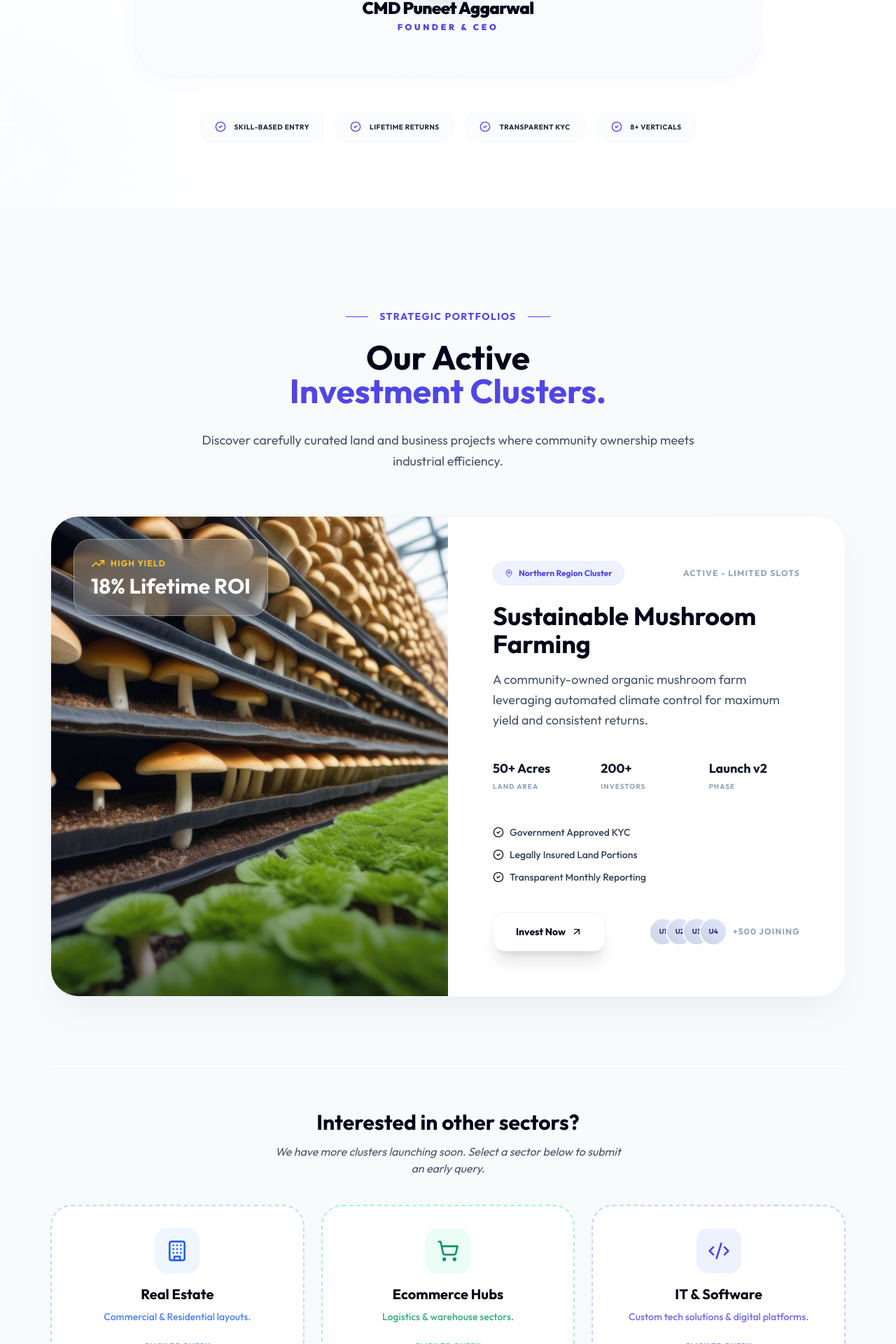
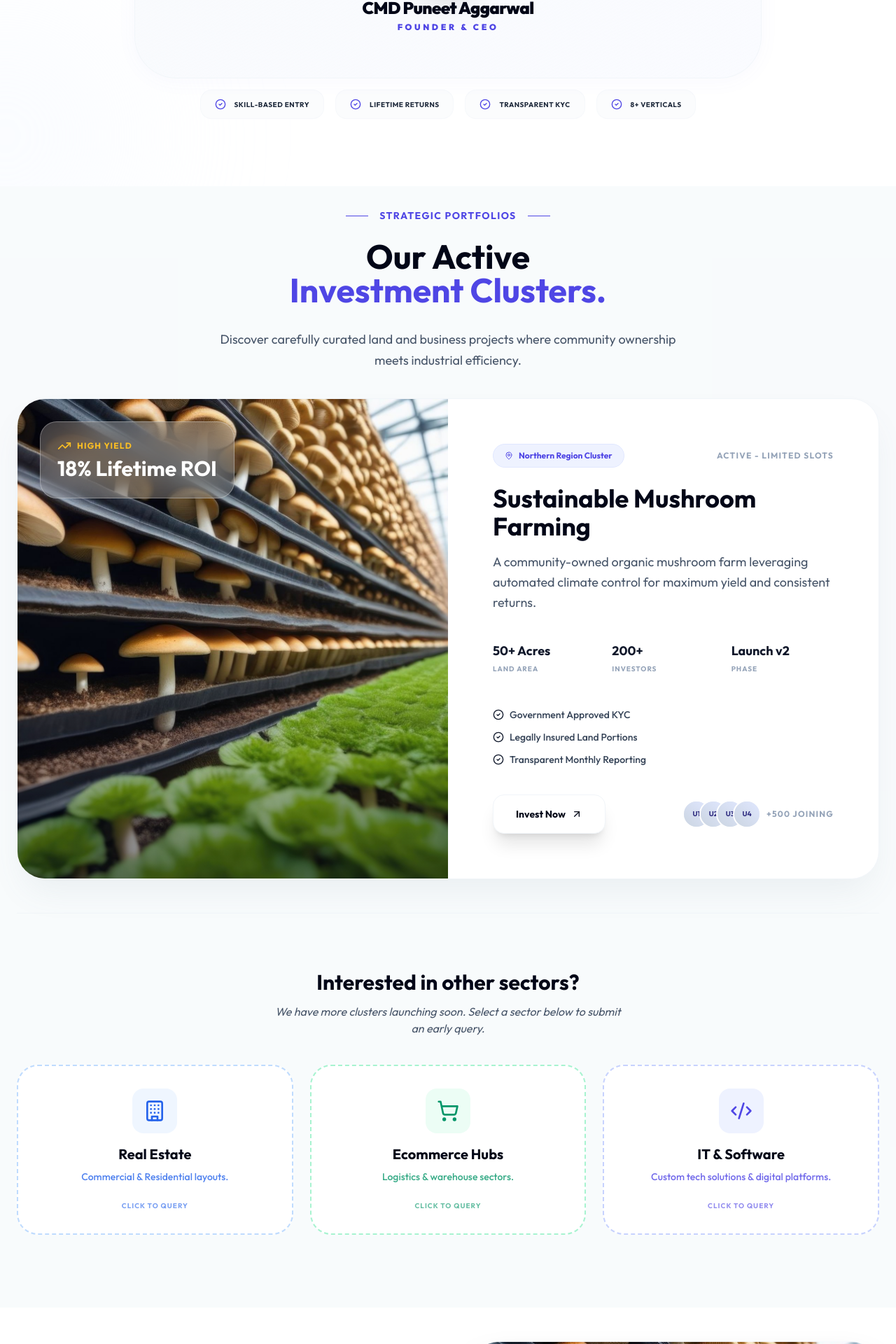
Before and after one commit to BlackWorld-Creater/theBrokr, a Next.js app: page / in a window 1280 px wide. Shown: the part 1919-3839 px from the top of the page at 70% size. Built offline with nearby package versions, Linux system fonts and the light colour scheme.

Commit message:
updated the padding section : className="pt-12 pb-16 bg-section-alt relative"

```diff
--- a/app/page.tsx
+++ b/app/page.tsx
@@ -36,7 +36,7 @@ export default function Home() {
       <LaunchingSoon />
       <Process />
       <Services />
-      <Team />
+      {/* <Team /> */}
       <Contact />
     </main>
   )
--- a/components/sections/About.tsx
+++ b/components/sections/About.tsx
@@ -124,7 +124,7 @@ const About = () => {
         </motion.div>
 
         {/* Optional Bullet Points (Simplified & Centered) */}
-        <div className="flex flex-wrap justify-center gap-4 mt-12">
+        <div className="flex flex-wrap justify-center gap-4 mt-4">
           {[
             "Skill-based Entry",
             "Lifetime Returns",
--- a/components/sections/LaunchingSoon.tsx
+++ b/components/sections/LaunchingSoon.tsx
@@ -71,7 +71,7 @@ const categories = [
 
 const LaunchingSoon = () => {
   return (
-    <section className="py-24 bg-white relative overflow-hidden">
+    <section className="pt-12 pb-16 bg-white relative overflow-hidden">
       {/* Background decoration */}
       <div className="absolute top-0 right-0 w-[500px] h-[500px] bg-indigo-50/30 rounded-full blur-[100px] -mr-64 -mt-64" />
       <div className="absolute bottom-0 left-0 w-[500px] h-[500px] bg-brand-50/30 rounded-full blur-[100px] -ml-64 -mb-64" />
@@ -84,7 +84,7 @@ const LaunchingSoon = () => {
             className="inline-flex items-center space-x-2 px-4 py-2 rounded-full bg-indigo-50 text-indigo-600 text-sm font-bold uppercase tracking-widest mb-4"
           >
             <Rocket className="w-4 h-4" />
-            <span>Horizon 2025</span>
+            <span>Horizon 2026</span>
           </motion.div>
           <h2 className="text-4xl md:text-5xl font-display font-bold text-brand-950">Launching Soon.</h2>
           <p className="text-brand-600 text-lg max-w-2xl mx-auto leading-relaxed">
--- a/components/sections/Process.tsx
+++ b/components/sections/Process.tsx
@@ -35,7 +35,7 @@ const steps = [
 
 const Process = () => {
   return (
-    <section id="process" className="py-24 bg-white relative overflow-hidden">
+    <section id="process" className="pt-10 pb-16 bg-white relative overflow-hidden">
       <div className="container max-w-7xl mx-auto px-6 relative z-10">
         <div className="text-center mb-20 space-y-4">
           <motion.div
--- a/components/sections/Projects.tsx
+++ b/components/sections/Projects.tsx
@@ -57,10 +57,10 @@ const Projects = () => {
   ]
 
   return (
-    <section id="projects" className="section-padding bg-brand-50/30">
+    <section id="projects" className="pt-8 pb-16 bg-brand-50/30">
       <div className="container max-w-7xl mx-auto px-6">
         {/* Centered Layout Header */}
-        <div className="flex flex-col items-center text-center max-w-3xl mx-auto mb-16 space-y-6">
+        <div className="flex flex-col items-center text-center max-w-2xl mx-auto mb-10 space-y-6">
           <h3 className="text-indigo-600 font-bold uppercase tracking-widest text-sm flex items-center justify-center">
             <span className="w-8 h-px bg-indigo-600 mr-4" />
             Strategic Portfolios
@@ -171,7 +171,7 @@ const Projects = () => {
         </div>
 
         {/* Other Sectors Cards */}
-        <div className="mt-24 pt-16 border-t border-brand-100 pb-10">
+        <div className="mt-12 pt-20 border-t border-brand-100 pb-10">
           <div className="text-center mb-10 space-y-3">
             <h3 className="text-3xl font-display font-bold text-brand-950">Interested in other sectors?</h3>
             <p className="text-brand-600 max-w-lg mx-auto italic">We have more clusters launching soon. Select a sector below to submit an early query.</p>
--- a/components/sections/Services.tsx
+++ b/components/sections/Services.tsx
@@ -44,7 +44,7 @@ const Services = () => {
   ]
 
   return (
-    <section id="services" className="section-padding bg-section-alt relative">
+    <section id="services" className="pt-12 pb-16 bg-section-alt relative">
       <div className="container max-w-7xl mx-auto px-6">
         <div className="flex flex-col md:flex-row md:items-end justify-between mb-12 gap-8">
           <div className="space-y-4">
--- a/components/sections/UpcomingProject.tsx
+++ b/components/sections/UpcomingProject.tsx
@@ -7,7 +7,7 @@ import { Button } from "@/components/ui/button"
 
 const UpcomingProject = () => {
   return (
-    <section id="upcoming" className="py-24 bg-white relative">
+    <section id="upcoming" className="pt-12 pb-20 bg-white relative">
       <div className="container max-w-7xl mx-auto px-6">
         <div className="grid grid-cols-1 lg:grid-cols-2 gap-16 items-center">
 
```
